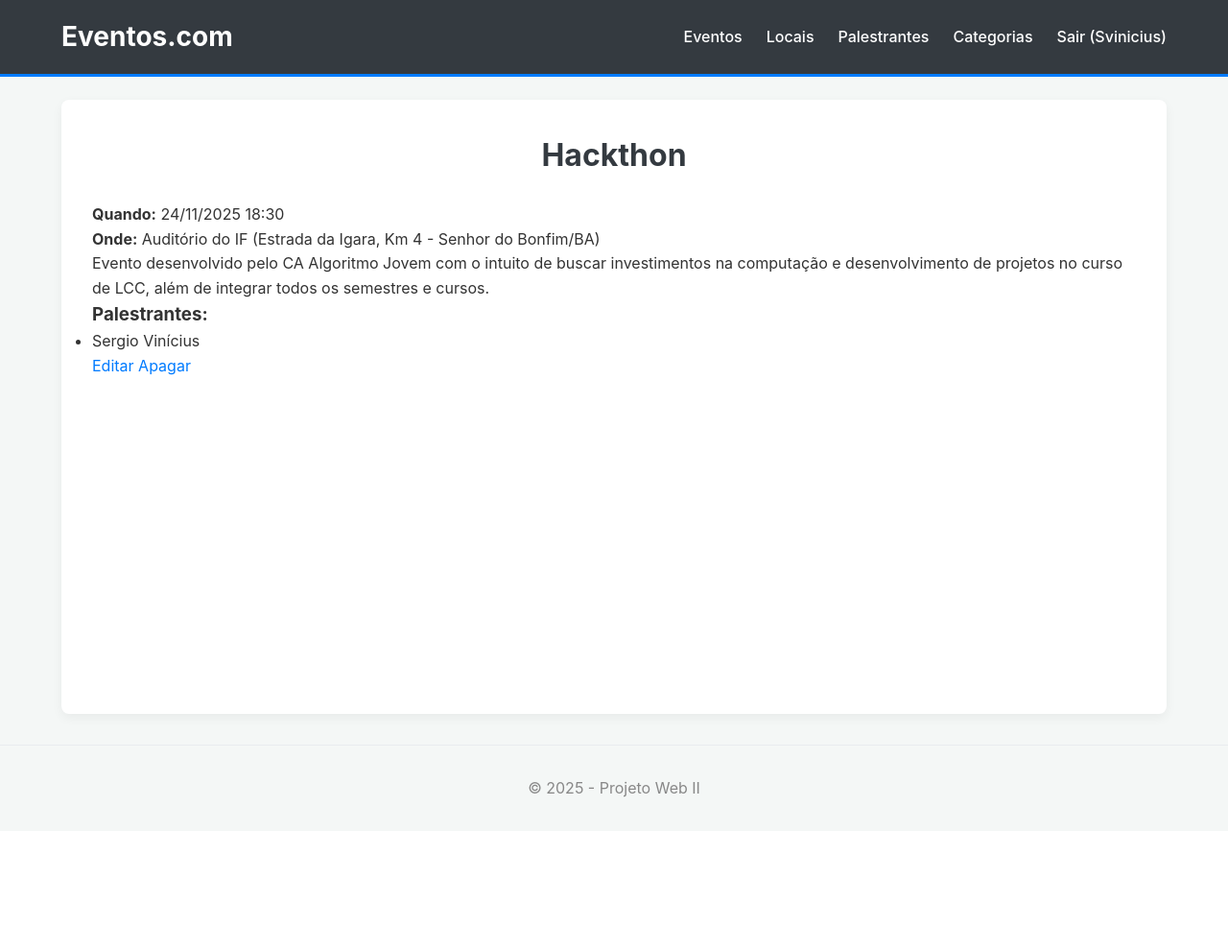
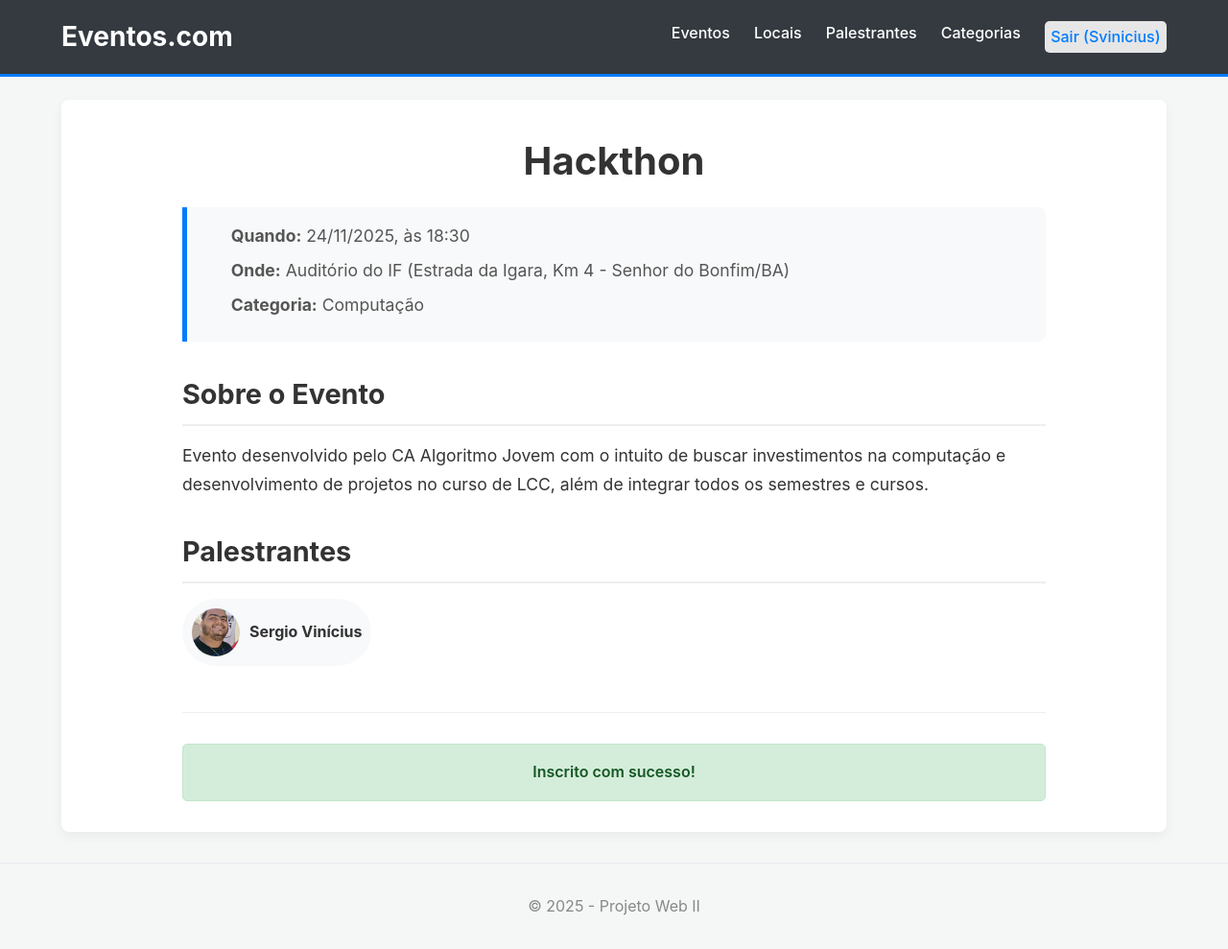
Before and after one commit to Sergio1102/projeto-webII, a Django app: page /evento/1/ in a window 1280 px wide. Shown: the whole page at 96% size. Before the commit the page ends 831 px from the top, so only its background shows below. Run offline with Django 5.2, Linux system fonts and the light colour scheme; a user stored in the database is signed in; data comes from the database, SQL or seed files in the repository; both versions use the stored data as it was after the commit; some libraries are stand-ins or nearby versions.

Commit message:
Bugs e erros corrigidos

```diff
--- a/projeto_webII_app/forms.py
+++ b/projeto_webII_app/forms.py
@@ -7,6 +7,7 @@ class FormularioEvento(forms.ModelForm):
         fields = '__all__'
         widgets = {
             'data_hora': forms.DateTimeInput(attrs={'type': 'datetime-local'}),
+            'palestrantes': forms.CheckboxSelectMultiple,
         }
 
 class FormularioLocal(forms.ModelForm):
--- a/projeto_webII_app/static/css/style.css
+++ b/projeto_webII_app/static/css/style.css
@@ -76,6 +72,26 @@ img {
 
 .navbar nav a:hover {
     color: #007bff;
+}
+
+.logout-button {
+    background: rgb(230, 230, 230);
+    border: none;
+    border-radius: 5px;
+    padding: 0.4rem;
+    cursor: pointer;
+
+    color: #007bff;
+    font-family: inherit;
+    font-size: inherit;
+    font-weight: 500;
+    text-decoration: none;
+    transition: color 0.2s ease-in-out;
+}
+
+.logout-button:hover {
+    background: rgb(172, 172, 172);
+    color: #002b58;
 }
 
 main.container {
@@ -290,6 +320,91 @@ button,
     background-color: #d4edda;
     border-radius: 5px;
     text-align: center;
+}
+
+.event-detail-container {
+    max-width: 900px;
+    margin: 0 auto;
+}
+
+.event-banner {
+    width: 100%;
+    max-height: 400px;
+    object-fit: cover;
+    margin-bottom: 2rem;
+    border-radius: 12px;
+    box-shadow: 0 8px 16px rgba(0,0,0,0.1);
+}
+
+.event-title {
+    font-size: 2.5rem;
+    margin-bottom: 1rem;
+    color: #333;
+}
+
+.event-info {
+    background-color: #f8f9fa;
+    border-left: 5px solid #007bff;
+    padding: 1rem 1.5rem;
+    margin-bottom: 2rem;
+    border-radius: 0 8px 8px 0;
+}
+
+.event-info p {
+    font-size: 1.1rem;
+    color: #555;
+    margin-bottom: 0.5rem;
+}
+
+.event-description h2,
+.event-speakers h2 {
+    font-size: 1.8rem;
+    margin-bottom: 1rem;
+    border-bottom: 2px solid #eee;
+    padding-bottom: 0.5rem;
+}
+
+.event-description p {
+    font-size: 1.1rem;
+    line-height: 1.7;
+}
+
+.event-speakers {
+    margin-top: 2rem;
+}
+
+.speakers-list {
+    display: flex;
+    gap: 1.5rem;
+    flex-wrap: wrap;
+}
+
+.speaker-card {
+    display: flex;
+    align-items: center;
+    gap: 10px;
+    background-color: #f8f9fa;
+    padding: 10px;
+    border-radius: 50px;
+}
+
+.speaker-photo {
+    width: 50px;
+    height: 50px;
+    border-radius: 50%;
+    object-fit: cover;
+}
+
+.event-subscription {
+    text-align: center;
+    margin-top: 3rem;
+    padding-top: 2rem;
+    border-top: 1px solid #eee;
+}
+
+.icon-calendar, .icon-location, .icon-category {
+    display: inline-block;
+    width: 1em;
 }
 
 @media (max-width: 768px) {
--- a/projeto_webII_app/templates/app/base.html
+++ b/projeto_webII_app/templates/app/base.html
@@ -19,7 +19,12 @@
                     <li><a href="{% url 'listarPalestrantes' %}">Palestrantes</a></li>
                     <li><a href="{% url 'listarCatEventos' %}">Categorias</a></li>
                     {% if user.is_authenticated %}
-                        <li><a href="{% url 'logout' %}">Sair ({{ user.username }})</a></li>
+                        <li>
+                            <form method="post" action="{% url 'logout' %}" id="logout-form">
+                                {% csrf_token %}
+                                <button type="submit" class="logout-button">Sair ({{ user.username }})</button>
+                            </form>
+                        </li>
                     {% else %}
                         <li><a href="{% url 'login' %}">Login</a></li>
                     {% endif %}
--- a/projeto_webII_app/templates/app/detalharEvento.html
+++ b/projeto_webII_app/templates/app/detalharEvento.html
@@ -1,33 +1,45 @@
 {% extends 'app/base.html' %}
 
 {% block content %}
+    <div class="event-detail-container">
         {% if evento.banner_evento %}
-        <img src="{{ evento.banner_evento.url }}" alt="{{ evento.titulo }}" class="event-banner">
+            <img src="{{ evento.banner_evento.url }}" alt="Banner do evento {{ evento.titulo }}" class="event-banner">
         {% endif %}
 
-    <h1>{{ evento.titulo }}</h1>
-    <p><strong>Quando:</strong> {{ evento.data_hora|date:"d/m/Y H:i" }}</p>
-    <p><strong>Onde:</strong> {{ evento.local.nome }} ({{ evento.local.endereco }})</p>
-    <p>{{ evento.descricao }}</p>
+        <h1 class="event-title">{{ evento.titulo }}</h1>
 
-    <h3>Palestrantes:</h3>
-    <ul>
+        <div class="event-info">
+            <p><strong><i class="icon-calendar"></i> Quando:</strong> {{ evento.data_hora|date:"d/m/Y, \à\s H:i" }}</p>
+            <p><strong><i class="icon-location"></i> Onde:</strong> {{ evento.local.nome }} ({{ evento.local.endereco }})</p>
+            <p><strong><i class="icon-category"></i> Categoria:</strong> {{ evento.categoria.nome }}</p>
+        </div>
+
+        <div class="event-description">
+            <h2>Sobre o Evento</h2>
+            <p>{{ evento.descricao|linebreaks }}</p>
+        </div>
+
+        {% if evento.palestrantes.all %}
+        <div class="event-speakers">
+            <h2>Palestrantes</h2>
+            <div class="speakers-list">
                 {% for palestrante in evento.palestrantes.all %}
-        <li>{{ palestrante.nome }}</li>
+                    <div class="speaker-card">
+                        {% if palestrante.foto %}
+                            <img src="{{ palestrante.foto.url }}" alt="{{ palestrante.nome }}" class="speaker-photo">
+                        {% endif %}
+                        <strong>{{ palestrante.nome }}</strong>
+                    </div>
                 {% endfor %}
-    </ul>
-
-    {% if user.is_authenticated %}
-        <a href="{% url 'atualizarEvento' evento.id %}">Editar</a>
-        <a href="{% url 'apagarEvento' evento.id %}" class="text-danger">Apagar</a>
+            </div>
+        </div>
         {% endif %}
 
+        <div class="event-subscription">
             {% if user.is_authenticated %}
                 <div id="botao-inscricao">
-
                     {% if inscrito %}
-                {% include 'core/partials/_botao_inscrito.html' %}
-
+                        {% include 'app/partials/botao_inscrito.html' %}
                     {% else %}
                         <button
                             hx-post="{% url 'inscrever_evento' evento.id %}"
@@ -38,9 +50,10 @@
                             Inscrever-se neste evento
                         </button>
                     {% endif %}
-
                 </div>
             {% else %}
                 <p><a href="{% url 'login' %}">Faça login para se inscrever</a></p>
             {% endif %}
+        </div>
+    </div>
 {% endblock %}
--- a/projeto_webII_app/templates/app/listarLocais.html
+++ b/projeto_webII_app/templates/app/listarLocais.html
@@ -14,8 +14,10 @@
                 <p><strong>Capacidade:</strong> {{ local.capacidade }} pessoas</p>
 
                 {% if user.is_authenticated %}
-                    <a href="{% url 'atualizarLocal' local.id %}">Editar</a>
-                    <a href="{% url 'apagarLocal' local.id %}" class="btn-danger">Apagar</a>
+                    <div class="card-actions">
+                        <a href="{% url 'atualizarLocal' local.id %}" class="btn-editar">Editar</a>
+                        <a href="{% url 'apagarLocal' local.id %}" class="btn-danger">Apagar</a>
+                    </div>
                 {% endif %}
             </div>
         {% empty %}
--- a/projeto_webII_app/templates/app/listarPalestrantes.html
+++ b/projeto_webII_app/templates/app/listarPalestrantes.html
@@ -20,8 +20,10 @@
                 <p>{{ palestrante.mini_bio|truncatewords:20 }}</p>
 
                 {% if user.is_authenticated %}
-                    <a href="{% url 'atualizarPalestrante' palestrante.id %}">Editar</a>
-                    <a href="{% url 'apagarPalestrante' palestrante.id %}" class="btn-danger">Apagar</a>
+                    <div class="card-actions">
+                        <a href="{% url 'atualizarPalestrante' palestrante.id %}" class="btn-editar">Editar</a>
+                        <a href="{% url 'apagarPalestrante' palestrante.id %}" class="btn-danger">Apagar</a>
+                    </div>
                 {% endif %}
             </div>
         {% empty %}
--- a/projeto_webII_app/views.py
+++ b/projeto_webII_app/views.py
@@ -191,6 +191,6 @@ def inscrever_evento(request, id):
             evento=evento
         )
 
-        return render(request, 'app/partials/_botao_inscrito.html')
+        return render(request, 'app/partials/botao_inscrito.html')
 
     return redirect('detalharEvento', id=id)
```
Also changed, not shown: other parts of projeto_webII_app/static/css/style.css (+22 -12 lines), projeto_webII_app/templates/app/listarCatEventos.html (+5 -3 lines), projeto_webII_app/templates/app/listarEventos.html (+10 -1 lines), db.sqlite3, projeto_webII_app/templates/app/partials/botao_inscrito.html (renamed from projeto_webII_app/templates/app/partials/botao_inscricao.html), 1 other file. Lines whose indentation alone changed are shown as unchanged.
